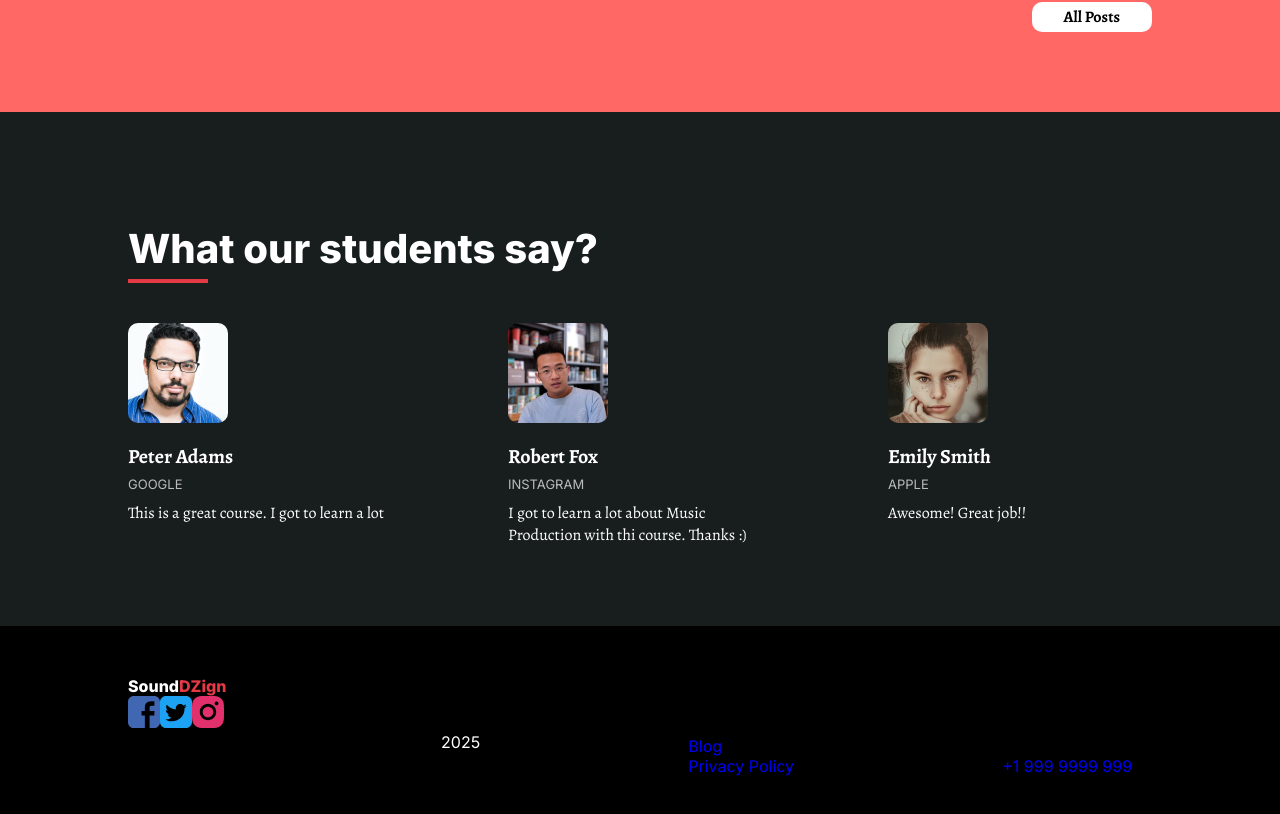
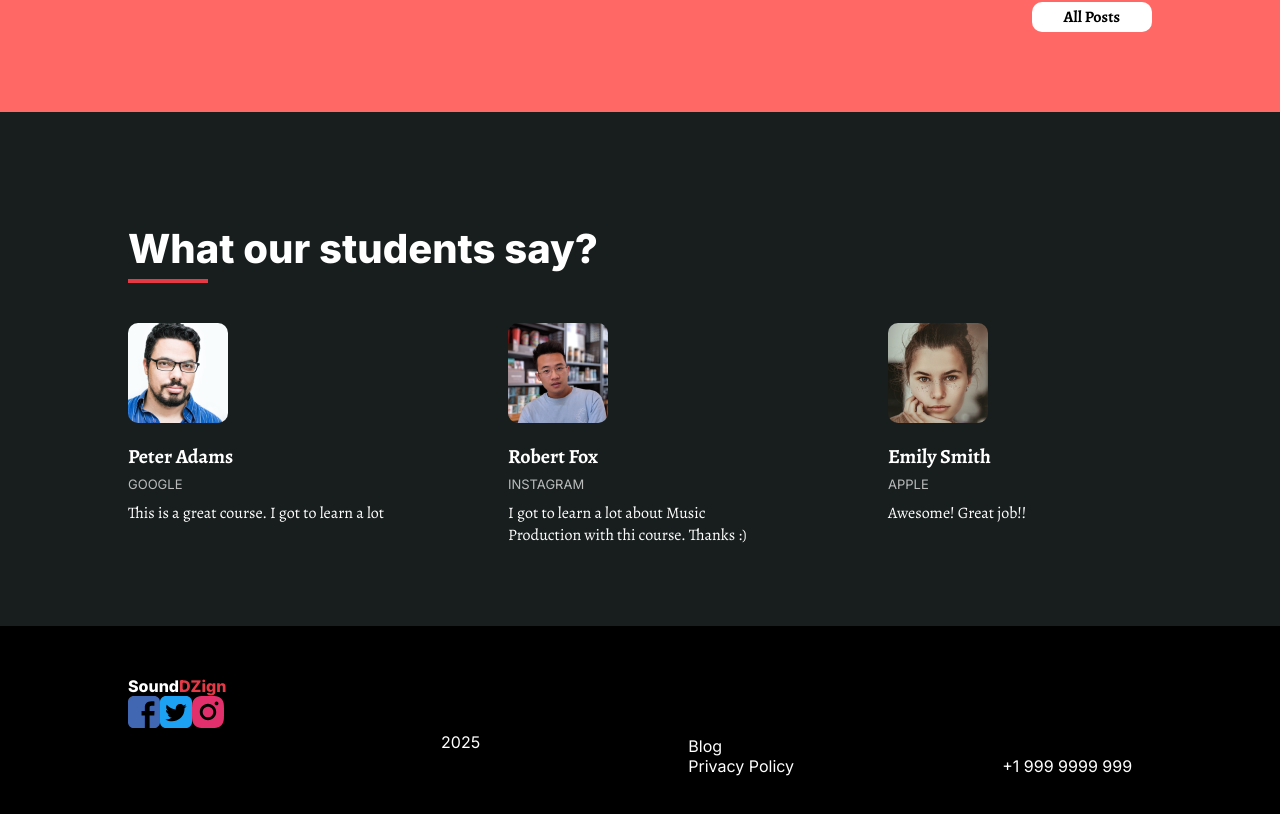
Before and after one commit to Nebenmor/sound-dzign, a React (Vite) app: page / in a window 1280 px wide. Shown: the part 2224-3038 px from the top of the page. Built offline with nearby package versions, Linux system fonts and the light colour scheme.

Commit message:
implement footer styling

```diff
--- a/src/components/Footer/Footer.css
+++ b/src/components/Footer/Footer.css
@@ -3,3 +3,7 @@ footer .content-container {
   display: flex;
   justify-content: space-between;
 }
+
+footer a {
+  color: #fff;
+}
```
